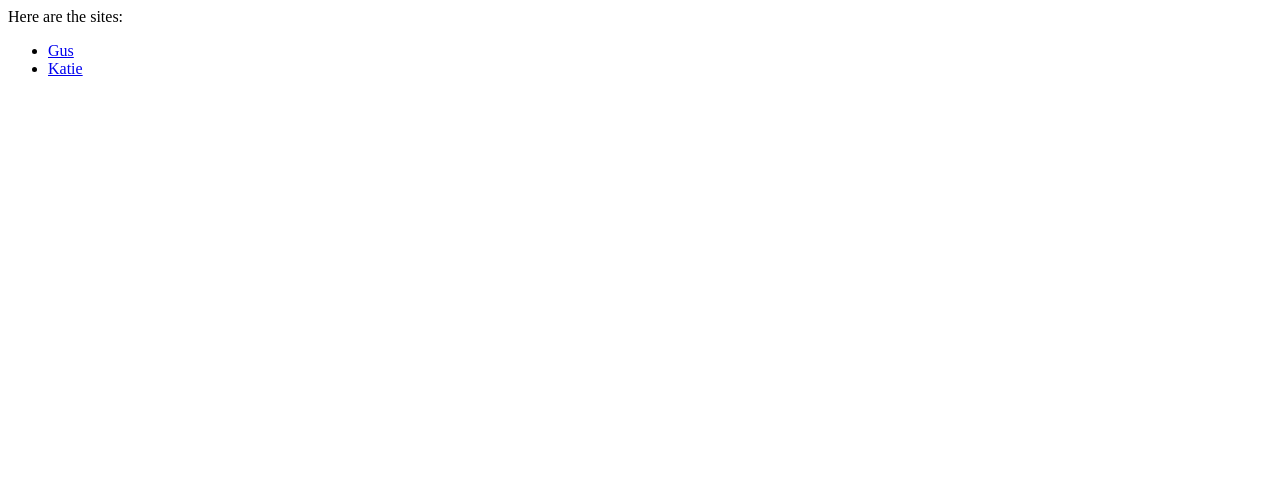
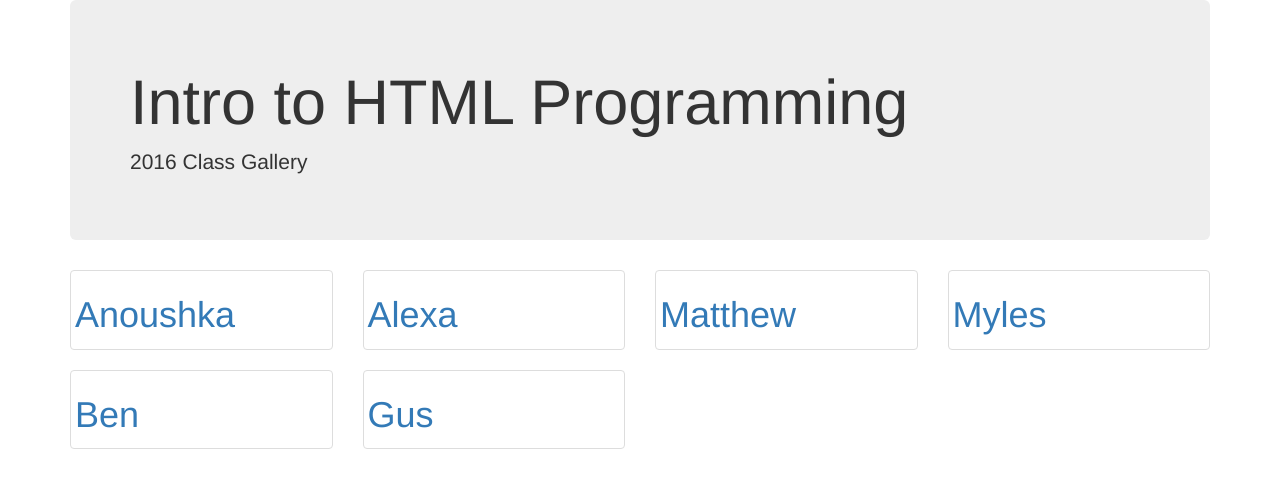
Before and after one commit to campsteam/campsteam.github.io, a plain HTML site: page index.html in a window 1280 px wide. Drawn offline with nearby package versions, Linux system fonts and the light colour scheme.

Commit message:
bootstrap homepage

```diff
--- a/index.html
+++ b/index.html
@@ -1,13 +1,50 @@
 <html>
-<head>
-	<title>Camp STEAM 2016</title>
-</head>
+	<head>
 
-<body>
-	Here are the sites:
-	<ul>
-		<li><a href="gus/sample.html">Gus</a></li>
-		<li><a href="katie/sample2.html">Katie</a></li>
-	</ul>
-</body>
+    <link rel="stylesheet" href="https://bootswatch.com/united/bootstrap.min.css">
+
+  </head>
+
+	<body class="container">
+
+<div class="jumbotron">
+  <h1>Intro to HTML Programming</h1>
+  <p>2016 Class Gallery</p>
+</div>
+
+
+<div class="row">
+  <div class="col-xs-6 col-md-3">
+    <a href="#" class="thumbnail">
+      <h1>Anoushka</h1>
+    </a>
+  </div>
+  <div class="col-xs-6 col-md-3">
+    <a href="#" class="thumbnail">
+      <h1>Alexa</h1>
+    </a>
+  </div>
+  <div class="col-xs-6 col-md-3">
+    <a href="#" class="thumbnail">
+      <h1>Matthew</h1>
+    </a>
+  </div>
+    <div class="col-xs-6 col-md-3">
+    <a href="#" class="thumbnail">
+      <h1>Myles</h1>
+    </a>
+  </div>
+    <div class="col-xs-6 col-md-3">
+    <a href="#" class="thumbnail">
+      <h1>Ben</h1>
+    </a>
+  </div>
+    <div class="col-xs-6 col-md-3">
+    <a href="#" class="thumbnail">
+      <h1>Gus</h1>
+    </a>
+  </div>
+</div>
+
+	</body>
 </html>
```
